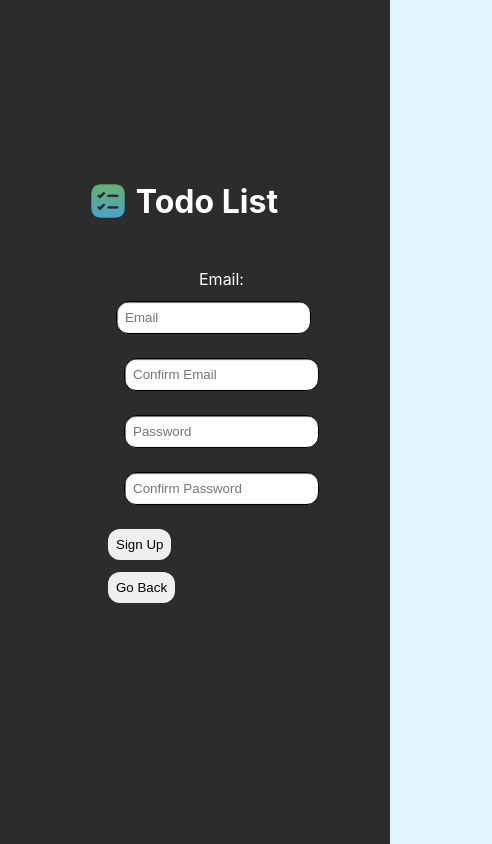
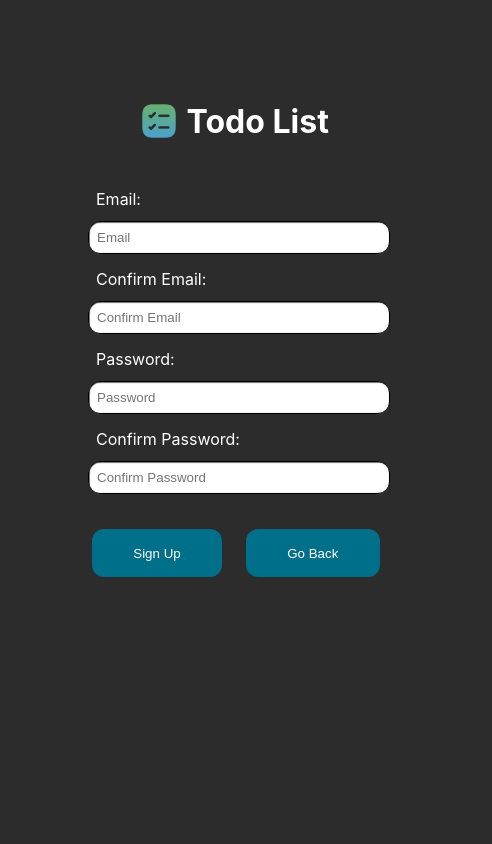
Before and after one commit to kody-smith/todo-list, a React (Create React App) app: page / in a window 390 px wide. Both pictures are taken after a click on the element "Create an Account". Shown: the top 844 px of the page, 492 px wide, since content can reach past the window. Built offline with nearby package versions, Linux system fonts and the light colour scheme; no server answers.

Commit message:
removed node modules

```diff
--- a/src/components/Welcome.js
+++ b/src/components/Welcome.js
@@ -62,21 +62,23 @@ export default function Welcome() {
             <div className='login-signin-container'>
                 {isSigning ? (
                     <>
-                    <form id='login-form'>
-                        <label htmlFor='emailId'>
+                    <form id='loginForm'>
+                        <label id="emailIdLabel" htmlFor='emailId'>
                             Email: <input id="emailId" type="email" placeholder="Email" value={signUpInfo.email} onChange={(e) => setSignUpInfo({...signUpInfo, email: e.target.value})}></input>
                         </label>
-                        <label>
-                            <input type="email" placeholder="Confirm Email" value={signUpInfo.confirmEmail} onChange={(e) => setSignUpInfo({...signUpInfo, confirmEmail: e.target.value})}></input>
+                        <label id="confirmEmailLabel" htmlFor='confirmEmail'>
+                            Confirm Email: <input id="confirmEmail" type="email" placeholder="Confirm Email" value={signUpInfo.confirmEmail} onChange={(e) => setSignUpInfo({...signUpInfo, confirmEmail: e.target.value})}></input>
                         </label>
-                        <label>
-                            <input type="password" placeholder="Password" value={signUpInfo.pass} onChange={(e) => setSignUpInfo({...signUpInfo, pass: e.target.value})}></input>
+                        <label id="passwordIdLabel" htmlFor='passwordId'>
+                            Password: <input id="passwordId" type="password" placeholder="Password" value={signUpInfo.pass} onChange={(e) => setSignUpInfo({...signUpInfo, pass: e.target.value})}></input>
                         </label>
-                        <label>
-                            <input type="password" placeholder="Confirm Password" value={signUpInfo.confirmPass} onChange={(e) => setSignUpInfo({...signUpInfo, confirmPass: e.target.value})}></input>
+                        <label id="confirmPassLabel" htmlFor='confirmPass'>
+                            Confirm Password: <input id="confirmPass" type="password" placeholder="Confirm Password" value={signUpInfo.confirmPass} onChange={(e) => setSignUpInfo({...signUpInfo, confirmPass: e.target.value})}></input>
                         </label>
-                        <button className='login-btn' onClick={signUp}>Sign Up</button>
-                        <button className='login-btn' onClick={() => setIsSigning(false)}>Go Back</button>
+                        <div className="sign-up-btn-container">
+                            <button className='sign-up-btn' onClick={signUp}>Sign Up</button>
+                            <button className='back-btn' onClick={() => setIsSigning(false)}>Go Back</button>
+                        </div>
                     </form>
                 </>
                 ) : (
--- a/src/components/welcome.css
+++ b/src/components/welcome.css
@@ -2,15 +2,108 @@
     text-align: center;
     max-width: 500px;
     height: 100%;
-    padding:10rem 6rem 10rem 6rem;
+    padding:5rem;
     background: #2c2c2c;
     color:#fff;
+}
+
+@media screen and (max-width: 1140px) {
+    #loginForm {
+        padding: 0 10rem;
+    }
+}
+
+@media screen and (max-width: 900px) {
+    #loginForm {
+        padding: 0 5rem;
+    }
+}
+
+@media screen and (max-width: 800px) {
+    #loginForm {
+        padding: 0;
+    }
 }
 
 #logoImg {
     max-width: 40px;
     align-items: center;
     margin: 0 0.5rem -.5rem 0.5rem;
+}
+
+#loginForm {
+    display: grid;
+    grid-template-columns: repeat(2, 1fr);
+    grid-template-rows: repeat(6, 1fr);
+}
+
+#emailIdLabel {
+    text-align: left;
+    grid-column: 1 / span 2;
+    grid-row-start: 1;
+}
+
+#emailId {
+    width: 90%;
+    margin-left: -.5rem;
+}
+
+#confirmEmailLabel {
+    text-align: left;
+    grid-column: 1 / span 2;
+    grid-row-start: 2;
+}
+
+#confirmEmail {
+    width: 90%;
+    margin-left: -.5rem;
+}
+
+#passwordIdLabel {
+    text-align: left;
+    grid-column: 1 / span 2;
+    grid-row-start: 3;
+}
+
+#passwordId {
+    width: 90%;
+    margin-left: -.5rem;
+}
+
+
+#confirmPassLabel {
+    text-align: left;
+    grid-column: 1 / span 2;
+    grid-row-start: 4;
+}
+
+#confirmPass {
+    width: 90%;
+    margin-left: -.5rem;
+}
+
+.sign-up-btn-container {
+    grid-column: 1 / span 2;
+    grid-row: 5;
+    width: 94%;
+    padding-top: .5rem;
+    display: grid;
+}
+
+.sign-up-btn {
+    height: 3rem;
+    grid-column: 1;
+    cursor: pointer;
+    background: #006F8A;
+    color: #fff;
+}
+
+.back-btn {
+    height: 3rem;
+    grid-column: 2;
+    cursor: pointer;
+    background: #006F8A;
+    color: #fff;
 }
 
 .sign-in-heading {
@@ -23,14 +116,11 @@
     width: 100%;
 }
 label {
+    color: rgb(255, 255, 255);
     margin-left: 1rem;
     text-align: left;
 }
 
-label, input {
-    /* display: block; */
-    color: rgb(255, 255, 255);
-}
 input {
     padding: .5rem;
     margin: .75rem;
@@ -51,6 +141,7 @@ button {
 
 #signInBtn {
     cursor: pointer;
+    height: 3rem;
     margin-top: 2rem;
     margin-bottom: 2rem;
     background: #006F8A;
--- a/src/index.css
+++ b/src/index.css
@@ -34,3 +34,11 @@ body > #root > .app > .homepage {
   }
 
 }
+
+@media screen and (max-width: 1140px) {
+  body > #root > .app > .welcome {
+    max-width: 100vw;
+    width: 85vw;
+  }
+
+}
```
Also changed, not shown: 6 other files (tests, documents, lock files or other folders).
